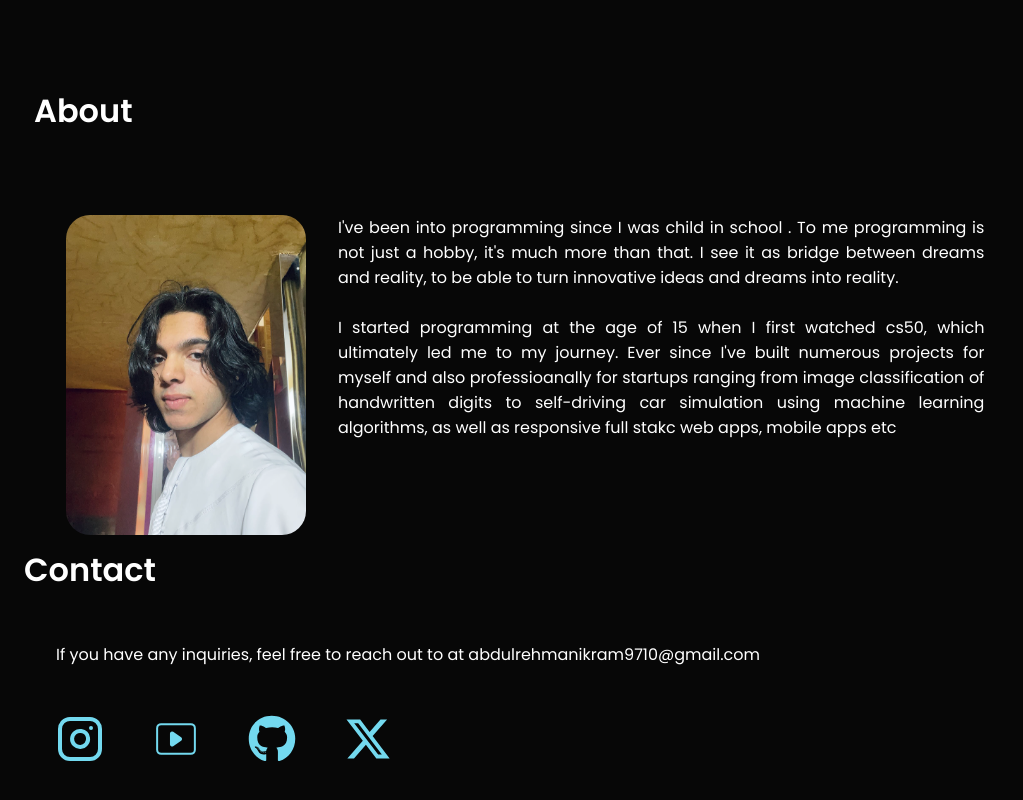
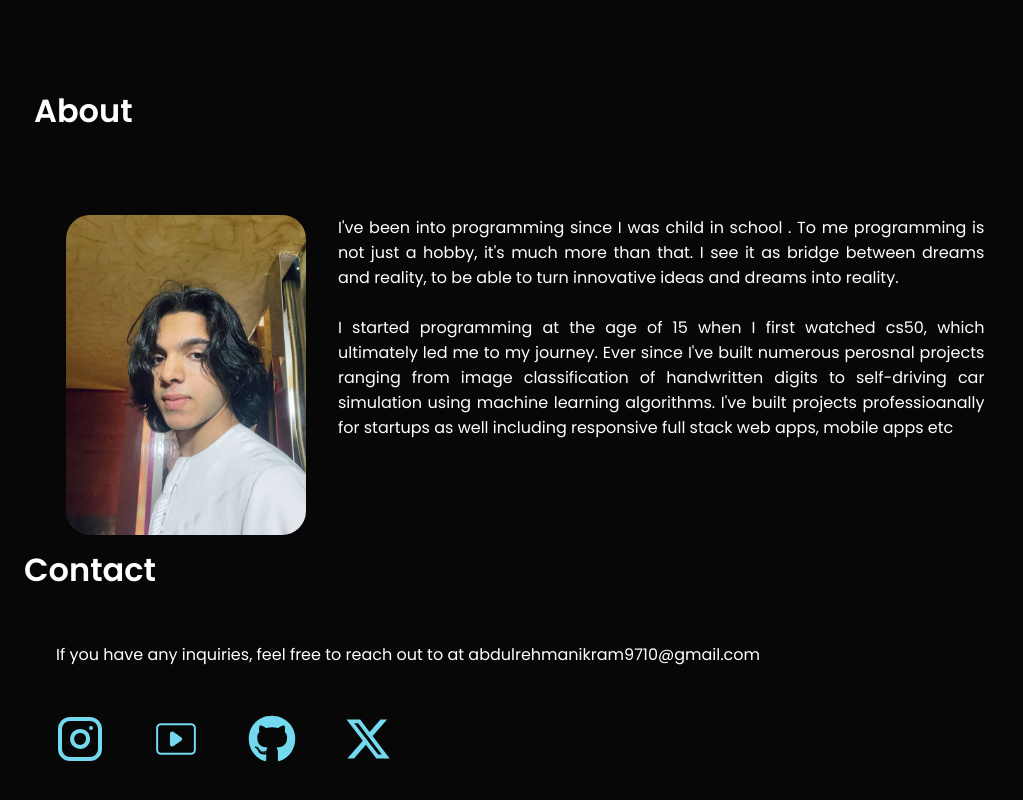
Before and after one commit to AeroArtz/Portfolio-website, a React (Vite) app: page / in a window 1280 px wide. Shown: the part 1057-1857 px from the top of the page, without its empty margins (0-1023 px from the left). Built offline with nearby package versions, Linux system fonts and the light colour scheme.

Commit message:
Update About.jsx

```diff
--- a/src/components/About/About.jsx
+++ b/src/components/About/About.jsx
@@ -16,7 +16,7 @@ export const About = () => {
                   I've been into programming since I was child in school . To me programming is not just a hobby, it's much more than that. I see it as bridge between dreams and reality, to be able to turn innovative ideas and dreams into reality.
               </p>
               <br></br>
-              <p>I started programming at the age of 15 when I first watched cs50, which ultimately led me to my journey. Ever since I've built numerous projects for myself and also professioanally for startups ranging from image classification of handwritten digits to self-driving car simulation using machine learning algorithms, as well as responsive full stakc web apps, mobile apps etc</p>
+              <p>I started programming at the age of 15 when I first watched cs50, which ultimately led me to my journey. Ever since I've built numerous perosnal projects ranging from image classification of handwritten digits to self-driving car simulation using machine learning algorithms. I've built projects professioanally for startups as well including responsive full stack web apps, mobile apps etc</p>
             </div>
         </div>
     </section>
```
